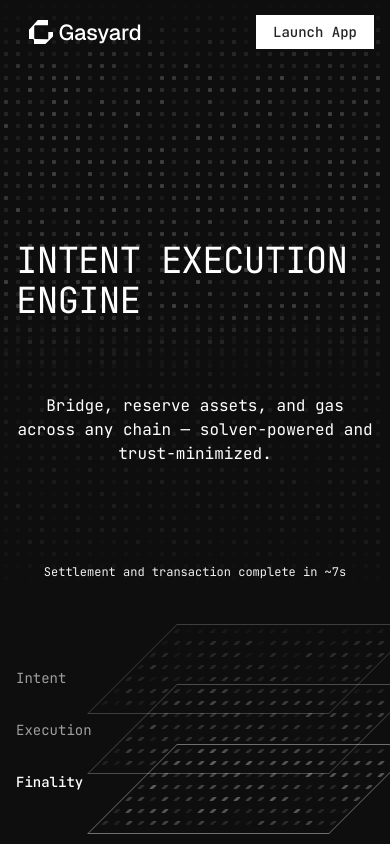
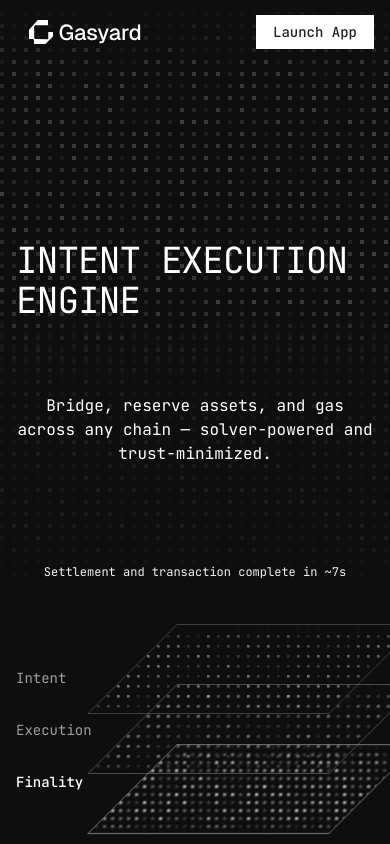
Before and after one commit to Aanshuu/Gasyard_Landing, a Next.js app: page / in a window 390 px wide. Shown: the top 844 px of the page. Built offline with nearby package versions, Linux system fonts and the light colour scheme.

Commit message:
feat: added props for fetaure handling of the dotted bands and transitions between two slabs.

```diff
--- a/src/components/DottedBand.tsx
+++ b/src/components/DottedBand.tsx
@@ -1,6 +1,6 @@
 "use client";
 
-import React, { useEffect, useMemo, useRef, useState, useId } from "react";
+import React, { useEffect, useMemo, useRef } from "react";
 import { cn } from "@/lib/utils";
 
 export interface DottedBandProps {
@@ -14,6 +14,20 @@ export interface DottedBandProps {
   dotSize?: number;
   /** Percent fade at top and bottom edges for smooth stacking (0-49). */
   edgeFadePct?: number;
+  /** Apply an opposite skew on the inner drawing surface to neutralize parent skew for crisp squares. */
+  counterSkewXDeg?: number;
+  /** Whether to run the canvas render loop (for subtle background panning) */
+  running?: boolean;
+  /** Horizontal panning speed in CSS px/sec (positive => right) */
+  scrollSpeedX?: number;
+  /** Vertical panning speed in CSS px/sec (positive => down) */
+  scrollSpeedY?: number;
+  /** Number of pre-generated twinkle frames to cycle through when twinkle is true */
+  twinklePatterns?: number;
+  /** Frames per second for twinkle frame stepping */
+  twinkleFps?: number;
+  /** How strongly the pattern modulates base alpha (0..1) */
+  twinkleDepth?: number;
 }
 
 export const DottedBand: React.FC<DottedBandProps> = ({
@@ -21,11 +35,19 @@ export const DottedBand: React.FC<DottedBandProps> = ({
   twinkle,
   height = 192,
   opacity = 0.35,
-  svgPath,
-  mode = "grid",
+  // legacy, unused but kept for API compatibility
+  svgPath: _svgPath,
+  mode: _mode,
   cell = 12,
   dotSize = 4,
   edgeFadePct = 12,
+  counterSkewXDeg = 0,
+  running = false,
+  scrollSpeedX = -20,
+  scrollSpeedY = 0,
+  twinklePatterns = 4,
+  twinkleFps = 1,
+  twinkleDepth = 0.6,
 }) => {
   const heightPx = useMemo(() => {
     if (typeof height === "number") return height;
@@ -33,51 +55,191 @@ export const DottedBand: React.FC<DottedBandProps> = ({
     return Number.isFinite(parsed) ? parsed : 192;
   }, [height]);
 
-  const rand01 = (seed: number) => {
-    const x = Math.sin(seed * 12.9898) * 43758.5453;
-    return x - Math.floor(x);
-  };
-
   const containerRef = useRef<HTMLDivElement | null>(null);
-  const [cols, setCols] = useState(0);
-  const rows = Math.max(1, Math.ceil(heightPx / cell));
-  const clipId = useId();
+  const canvasRef = useRef<HTMLCanvasElement | null>(null);
+  const rafRef = useRef<number | null>(null);
+  const roRef = useRef<ResizeObserver | null>(null);
+  const framesRef = useRef<number[][]>([]);
 
   useEffect(() => {
-    const node = containerRef.current;
-    const compute = (width: number) => {
-      setCols(Math.max(1, Math.floor(width / cell)));
+    const container = containerRef.current;
+    const canvas = canvasRef.current;
+    if (!container || !canvas) return;
+    const ctx = canvas.getContext("2d");
+    if (!ctx) return;
+
+    const prefersReduced =
+      typeof window !== "undefined" &&
+      window.matchMedia &&
+      window.matchMedia("(prefers-reduced-motion: reduce)").matches;
+
+    // Device pixel ratio for crisp rendering
+    let dpr = Math.max(1, typeof window !== "undefined" ? window.devicePixelRatio || 1 : 1);
+
+    // Precomputed grid
+    let width = 0;
+    let heightDev = 0;
+    let dots: {
+      x: number;
+      y: number;
+      base: number; // base alpha
+      amp: number; // twinkle amplitude
+      w: number; // angular frequency (rad/s)
+      phase: number; // phase offset (rad)
+      size: number; // device px
+    }[] = [];
+
+    const rand01 = (seed: number) => {
+      const x = Math.sin(seed * 12.9898) * 43758.5453;
+      return x - Math.floor(x);
     };
 
-    const initialWidth =
-      (node?.clientWidth ?? document.documentElement.clientWidth ?? window.innerWidth) || 0;
-    compute(initialWidth);
+    const clamp01 = (x: number) => (x < 0 ? 0 : x > 1 ? 1 : x);
 
-    let ro: ResizeObserver | null = null;
-    if (node && typeof ResizeObserver !== "undefined") {
-      ro = new ResizeObserver((entries) => {
-        for (const entry of entries) {
-          const w = entry.contentRect?.width || node.clientWidth;
-          compute(w);
+    const build = () => {
+      const wCssBase = container.clientWidth;
+      const hCss = heightPx; // fixed band height in CSS px
+      if (wCssBase === 0 || hCss === 0) return;
+
+      // Expand drawing width so skewed parents do not leave empty triangular corners.
+      const theta = Math.abs(counterSkewXDeg) * (Math.PI / 180);
+      const extraX = Math.tan(theta) * hCss; // css px to add horizontally
+      const wCss = wCssBase + (Number.isFinite(extraX) ? extraX : 0);
+
+      dpr = Math.max(1, window.devicePixelRatio || 1);
+      canvas.width = Math.floor(wCss * dpr);
+      canvas.height = Math.floor(hCss * dpr);
+      canvas.style.width = `${wCss}px`;
+      canvas.style.height = `${hCss}px`;
+
+      width = canvas.width;
+      heightDev = canvas.height;
+
+      // Build grid points centered within cells, with 1-cell margin around to cover panning
+      dots = [];
+      const g = cell * dpr;
+      const size = Math.max(1, dotSize * dpr);
+      // Start from edges with an extra cell margin so panning doesn't create gaps
+      const xOffset = Math.max(size / 2, 0) - g;
+      const yOffset = Math.max(size / 2, 0) - g;
+
+      let row = 0;
+      for (let y = yOffset; y < heightDev + g; y += g) {
+        let col = 0;
+        for (let x = xOffset; x < width + g; x += g) {
+          // deterministic per-cell seeds for predictable twinkle
+          const r1 = rand01(row * 92821 + col * 68927 + 101);
+
+          const base = 0.18 + r1 * 0.62; // 0.18..0.8
+          const peak = Math.min(1, base + 0.4);
+          const amp = Math.max(0, peak - base);
+
+          // store dummy w/phase for backward compat (unused in frame-based twinkle)
+          const w = 0;
+          const phase = 0;
+          dots.push({ x, y, base, amp, w, phase, size });
+          col++;
         }
+        row++;
+      }
+
+      // Pre-generate twinkle frames (N patterns), deterministic from grid indices and frame index
+      framesRef.current = [];
+      const N = Math.max(1, Math.floor(twinklePatterns));
+      const depth = clamp01(twinkleDepth);
+      const total = dots.length;
+      for (let f = 0; f < N; f++) {
+        const frame: number[] = new Array(total);
+        let idx = 0;
+        row = 0;
+        for (let y = yOffset; y < heightDev + g; y += g) {
+          let col = 0;
+          for (let x = xOffset; x < width + g; x += g) {
+            const r = rand01(row * 104729 + col * 13007 + (f + 1) * 7919);
+            // shape the distribution so some dots spike higher; bias ~smooth
+            const shaped = Math.pow(r, 1.6); // 0..1, concentrates near 0
+            frame[idx++] = clamp01(1 - depth + depth * (0.4 + 0.6 * shaped));
+            col++;
+          }
+          row++;
+        }
+        framesRef.current.push(frame);
+      }
+    };
+
+    const clear = () => ctx.clearRect(0, 0, width, heightDev);
+
+    const drawFrame = (t: number) => {
+      clear();
+      const timeSec = t / 1000;
+      ctx.fillStyle = "#FFFFFF";
+
+      // Subtle background movement even when twinkle is off
+      const g = cell * dpr;
+      const vX = scrollSpeedX * dpr;
+      const vY = scrollSpeedY * dpr;
+      // wrap to [0,g)
+      const panX = ((timeSec * vX) % g + g) % g;
+      const panY = ((timeSec * vY) % g + g) % g;
+
+      const useFrames = twinkle && !prefersReduced && framesRef.current.length > 0;
+      const frameIdx = useFrames ? Math.floor(timeSec * Math.max(0.1, twinkleFps)) % framesRef.current.length : 0;
+      const frame = useFrames ? framesRef.current[frameIdx] : undefined;
+
+      for (let i = 0; i < dots.length; i++) {
+        const d = dots[i];
+        let a = d.base;
+        if (useFrames && frame) {
+          const m = frame[i]; // 0..1 multiplier
+          a = clamp01(d.base * m + d.amp * (m - 1 + 1)); // bias toward base with multiplier
+        }
+        if (a <= 0.01) continue;
+        ctx.globalAlpha = a;
+        const x = d.x + panX;
+        const y = d.y + panY;
+        ctx.fillRect(x - d.size / 2, y - d.size / 2, d.size, d.size);
+      }
+
+      ctx.globalAlpha = 1;
+    };
+
+    // Initial build and optional animation
+    build();
+
+    if (prefersReduced || (!twinkle && !running)) {
+      drawFrame(0);
+      if (typeof ResizeObserver !== "undefined") {
+        roRef.current = new ResizeObserver(() => {
+          build();
+          drawFrame(0);
+        });
+        roRef.current.observe(container);
+      }
+      return () => {
+        if (roRef.current) roRef.current.disconnect();
+      };
+    }
+
+    const loop = (t: number) => {
+      drawFrame(t);
+      rafRef.current = requestAnimationFrame(loop);
+    };
+    rafRef.current = requestAnimationFrame(loop);
+
+    if (typeof ResizeObserver !== "undefined") {
+      roRef.current = new ResizeObserver(() => {
+        build();
       });
-      ro.observe(node);
-    } else {
-      const onResize = () => compute(window.innerWidth || document.documentElement.clientWidth);
-      window.addEventListener("resize", onResize);
-      return () => window.removeEventListener("resize", onResize);
+      roRef.current.observe(container);
     }
 
     return () => {
-      if (ro && node) ro.disconnect();
+      if (rafRef.current) cancelAnimationFrame(rafRef.current);
+      if (roRef.current) roRef.current.disconnect();
     };
-  }, [cell]);
+  }, [heightPx, cell, dotSize, twinkle, running, scrollSpeedX, scrollSpeedY, counterSkewXDeg]);
 
-  const dots = useMemo(() => cols * rows, [cols, rows]);
-  const gap = Math.max(0, (cell - dotSize) / 2);
   const fade = Math.max(0, Math.min(49, edgeFadePct));
-  const vbWidth = cols * cell;
-  const vbHeight = rows * cell;
 
   return (
     <div
@@ -89,142 +251,28 @@ export const DottedBand: React.FC<DottedBandProps> = ({
       aria-hidden
     >
       <div
-        className="w-full"
+        className="w-full transition-opacity duration-500"
         style={{
           height: heightPx,
           opacity,
-          WebkitMaskImage:
-            `linear-gradient(to bottom, transparent, black ${fade}%, black ${100 - fade}%, transparent)`,
-          maskImage:
-            `linear-gradient(to bottom, transparent, black ${fade}%, black ${100 - fade}%, transparent)`,
+          WebkitMaskImage: `linear-gradient(to bottom, transparent, black ${fade}%, black ${100 - fade}%, transparent)`,
+          maskImage: `linear-gradient(to bottom, transparent, black ${fade}%, black ${100 - fade}%, transparent)`,
         }}
       >
-        {mode === "grid" ? (
+        <div className="relative h-full w-full">
           <div
-            className="grid"
+            className="absolute top-0 bottom-0"
             style={{
-              gridTemplateColumns: `repeat(${cols}, ${cell}px)`,
-              gridAutoRows: `${cell}px`,
+              // Expand and center the inner drawing area horizontally so the skewed parent has no empty corners
+              width: `calc(100% + ${Math.tan(Math.abs(counterSkewXDeg) * Math.PI / 180) * heightPx}px)`,
+              left: `calc(-${Math.tan(Math.abs(counterSkewXDeg) * Math.PI / 180) * heightPx / 2}px)`,
+              transform: counterSkewXDeg ? `skewX(${counterSkewXDeg}deg)` : undefined,
+              transformOrigin: "center",
             }}
           >
-            {Array.from({ length: dots }).map((_, i) => {
-              const rowIndex = Math.floor(i / (cols || 1));
-              const colIndex = i % (cols || 1);
-
-              const r1 = rand01(rowIndex * 92821 + colIndex * 68927 + 101);
-              const r2 = rand01(rowIndex * 131 + colIndex * 173 + 202);
-              const r3 = rand01(rowIndex * 1973 + colIndex * 2713 + 303);
-              const r4 = rand01(rowIndex * 3571 + colIndex * 4159 + 404);
-
-              const baseOpacity = 0.18 + r1 * 0.62;
-              const duration = 1.6 + r2 * 1.0;
-              const phaseOffset = -r3 * duration;
-
-              const easingIndex = Math.floor(r4 * 5);
-              const easing =
-                easingIndex === 0
-                  ? "ease-in-out"
-                  : easingIndex === 1
-                  ? "cubic-bezier(0.42,0,0.58,1)"
-                  : easingIndex === 2
-                  ? "cubic-bezier(0.3,0.0,0.7,1)"
-                  : easingIndex === 3
-                  ? "cubic-bezier(0.2,0.0,0.8,1)"
-                  : "ease";
-
-              return (
-                <span
-                  key={i}
-                  data-twinkle={twinkle ? "true" : "false"}
-                  style={{
-                    width: dotSize,
-                    height: dotSize,
-                    backgroundColor: "hsla(0, 0%, 100%, 1)",
-                    opacity: baseOpacity,
-                    margin: `${gap}px`,
-                    animation: twinkle
-                      ? `twinkle var(--tw-duration, ${duration}s) var(--tw-easing, ${easing}) var(--tw-delay, ${phaseOffset}s) infinite alternate`
-                      : undefined,
-                    display: "block",
-                    borderRadius: 1,
-                    willChange: twinkle ? "opacity" : undefined,
-                    ["--tw-base" as any]: baseOpacity,
-                    ["--tw-peak" as any]: Math.min(1, baseOpacity + 0.4),
-                    ["--tw-duration" as any]: `${duration}s`,
-                    ["--tw-delay" as any]: `${phaseOffset}s`,
-                    ["--tw-easing" as any]: easing,
-                  }}
-                />
-              );
-            })}
+            <canvas ref={canvasRef} className="absolute inset-0 block" aria-hidden />
           </div>
-        ) : (
-          <svg
-            width="100%"
-            height={heightPx}
-            viewBox={`0 0 ${Math.max(1, vbWidth)} ${Math.max(1, vbHeight)}`}
-            preserveAspectRatio="none"
-            aria-hidden
-          >
-            {svgPath ? (
-              <defs>
-                <clipPath id={`path-clip-${clipId}`}>
-                  <path d={svgPath} />
-                </clipPath>
-              </defs>
-            ) : null}
-            <g clipPath={svgPath ? `url(#path-clip-${clipId})` : undefined}>
-              {Array.from({ length: dots }).map((_, i) => {
-                const rowIndex = Math.floor(i / (cols || 1));
-                const colIndex = i % (cols || 1);
-
-                const cx = colIndex * cell + cell / 2;
-                const cy = rowIndex * cell + cell / 2;
-                const r1 = rand01(rowIndex * 92821 + colIndex * 68927 + 101);
-                const r2 = rand01(rowIndex * 131 + colIndex * 173 + 202);
-                const r3 = rand01(rowIndex * 1973 + colIndex * 2713 + 303);
-                const r4 = rand01(rowIndex * 3571 + colIndex * 4159 + 404);
-
-                const baseOpacity = 0.18 + r1 * 0.62;
-                const duration = 1.6 + r2 * 1.0;
-                const phaseOffset = -r3 * duration;
-                const easingIndex = Math.floor(r4 * 5);
-                const easing =
-                  easingIndex === 0
-                    ? "ease-in-out"
-                    : easingIndex === 1
-                    ? "cubic-bezier(0.42,0,0.58,1)"
-                    : easingIndex === 2
-                    ? "cubic-bezier(0.3,0.0,0.7,1)"
-                    : easingIndex === 3
-                    ? "cubic-bezier(0.2,0.0,0.8,1)"
-                    : "ease";
-
-                return (
-                  <circle
-                    key={i}
-                    data-twinkle={twinkle ? "true" : "false"}
-                    cx={cx}
-                    cy={cy}
-                    r={dotSize / 2}
-                    fill="white"
-                    style={{
-                      opacity: baseOpacity,
-                      animation: twinkle
-                        ? `twinkle var(--tw-duration, ${duration}s) var(--tw-easing, ${easing}) var(--tw-delay, ${phaseOffset}s) infinite alternate`
-                        : undefined,
-                      ["--tw-base" as any]: baseOpacity,
-                      ["--tw-peak" as any]: Math.min(1, baseOpacity + 0.4),
-                      ["--tw-duration" as any]: `${duration}s`,
-                      ["--tw-delay" as any]: `${phaseOffset}s`,
-                      ["--tw-easing" as any]: easing,
-                    }}
-                  />
-                );
-              })}
-            </g>
-          </svg>
-        )}
+        </div>
       </div>
     </div>
   );
--- a/src/components/Hero.tsx
+++ b/src/components/Hero.tsx
@@ -1,7 +1,27 @@
+"use client";
+
 import DottedBand from "@/components/DottedBand";
 import Navbar from "@/components/Navbar";
+import { useEffect, useMemo, useState } from "react";
 
 export default function Hero() {
+  // Cycle highlight across the three slabs (Intent, Execution, Finality)
+  const [active, setActive] = useState(0); // 0..2
+  useEffect(() => {
+    const id = setInterval(() => setActive((i) => (i + 1) % 3), 3000);
+    return () => clearInterval(id);
+  }, []);
+
+  // Base opacities preserved from original layout
+  //   const baseOps = useMemo(() => [0.18, 0.28, 0.42], []);
+  const baseOps = useMemo(() => [0.28, 0.28, 0.28], []);
+  const slabOpacity = (idx: number) => {
+    // Brighter when active, dimmer when inactive
+    return Math.min(1, baseOps[idx] * (active === idx ? 3.6 : 2.0));
+  };
+  const slabCell = (idx: number) => (active === idx ? 8 : 10);
+  const slabDot = (idx: number) => (active === idx ? 3.2 : 2.6);
+
   return (
     <section className="relative overflow-hidden">
       {/* Fixed Navbar inside Hero so the dotted band starts at page top behind it */}
@@ -11,6 +31,8 @@ export default function Hero() {
         <DottedBand
           className="top-0" // start below the fixed navbar; hero wrapper already sits under nav
           twinkle={false}
+          running={false}
+          scrollSpeedX={-12}
           height={380}
           opacity={0.25}
           edgeFadePct={20}
@@ -28,6 +50,8 @@ export default function Hero() {
         <DottedBand
           className="top-0"
           twinkle={false}
+          running={false}
+          scrollSpeedX={-10}
           height={300}
           opacity={0.08}
           edgeFadePct={20}
@@ -48,27 +72,60 @@ export default function Hero() {
         {/* Layered bands: simple approximation with skewed cards and labels */}
         <div className="mt-6 sm:mt-8 grid grid-cols-[100px_1fr] gap-4 sm:gap-6 items-start">
           {/* Labels column */}
-          <div className="text-white/60 space-y-8 sm:space-y-10 pt-16">
-            <div className="text-sm sm:text-xl">Intent</div>
-            <div className="text-sm sm:text-xl">Execution</div>
-            <div className="text-sm sm:text-xl font-medium text-foreground">Finality</div>
+          <div className="space-y-8 sm:space-y-10 pt-16">
+            <div className={active === 0 ? "text-sm sm:text-xl font-medium text-foreground" : "text-sm sm:text-xl text-white/60"}>Intent</div>
+            <div className={active === 1 ? "text-sm sm:text-xl font-medium text-foreground" : "text-sm sm:text-xl text-white/60"}>Execution</div>
+            <div className={active === 2 ? "text-sm sm:text-xl font-medium text-foreground" : "text-sm sm:text-xl text-white/60"}>Finality</div>
           </div>
 
           {/* Layers column */}
           <div className="relative h-[280px]">
             {/* Top layer */}
             <div className="absolute left-0 right-0 top-[20px] mx-auto max-w-[720px] h-[90px] -skew-x-[45deg] border border-white/20 rounded-none overflow-hidden">
-              <DottedBand className="top-0" twinkle={false} height={90} opacity={0.18} edgeFadePct={18} />
+              <DottedBand
+                className="top-0"
+                twinkle={false}
+                running={false}
+                scrollSpeedX={-24}
+                height={90}
+                opacity={slabOpacity(0)}
+                edgeFadePct={18}
+                cell={slabCell(0)}
+                dotSize={slabDot(0)}
+                counterSkewXDeg={45}
+              />
             </div>
 
             {/* Middle layer */}
             <div className="absolute left-0 right-0 top-[80px] mx-auto max-w-[720px] h-[90px] -skew-x-[45deg] border border-white/25 rounded-none overflow-hidden">
-              <DottedBand className="top-0" twinkle={false} height={90} opacity={0.28} edgeFadePct={18} />
+              <DottedBand
+                className="top-0"
+                twinkle={false}
+                running={false}
+                scrollSpeedX={-24}
+                height={90}
+                opacity={slabOpacity(1)}
+                edgeFadePct={18}
+                cell={slabCell(1)}
+                dotSize={slabDot(1)}
+                counterSkewXDeg={45}
+              />
             </div>
 
             {/* Bottom layer */}
             <div className="absolute left-0 right-0 top-[140px] mx-auto max-w-[720px] h-[90px] -skew-x-[45deg] border border-white/40 rounded-none overflow-hidden">
-              <DottedBand className="top-0" twinkle={false} height={90} opacity={0.42} edgeFadePct={18} />
+              <DottedBand
+                className="top-0"
+                twinkle={false}
+                running={false}
+                scrollSpeedX={-24}
+                height={90}
+                opacity={slabOpacity(2)}
+                edgeFadePct={18}
+                cell={slabCell(2)}
+                dotSize={slabDot(2)}
+                counterSkewXDeg={45}
+              />
             </div>
           </div>
         </div>
--- a/src/components/Navbar.tsx
+++ b/src/components/Navbar.tsx
@@ -1,3 +1,5 @@
+"use client";
+
 import Link from "next/link";
 import Image from "next/image";
 
```
